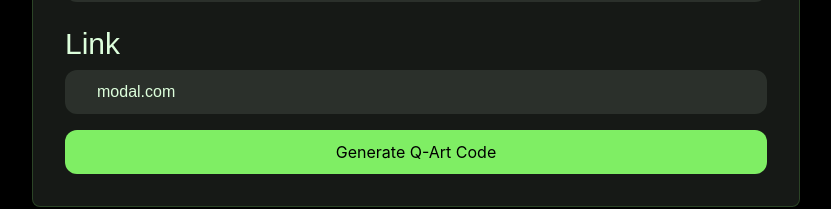
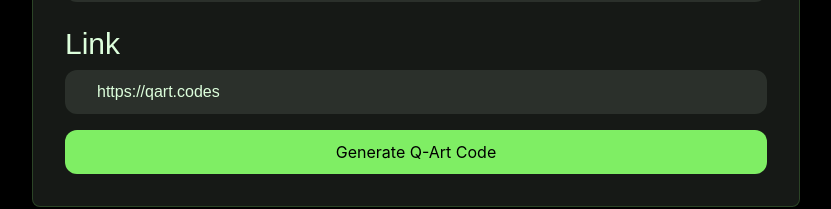
Before and after one commit to charlesfrye/qart-codes, a React (Vite) app: page / in a window 1280 px wide. Shown: the part 428-637 px from the top of the page, without its empty margins (224-1055 px from the left). Built offline with nearby package versions, Linux system fonts and the light colour scheme; a web font is replaced by a local one.

Commit message:
switch default URL to point to site, better for virality (#42)

```diff
--- a/src/App.tsx
+++ b/src/App.tsx
@@ -26,7 +26,7 @@
   const [prompt, setPrompt] = useState(
     `neon green cubes, rendered in blender, trending on artstation, deep colors, cyberpunk aesthetic, striking contrast, hyperrealistic`
   );
-  const [qrCodeValue, setQRCodeValue] = useState(`modal.com`);
+  const [qrCodeValue, setQRCodeValue] = useState(`https://qart.codes`);
 
   const [loading, setLoading] = useState(false);
   const [jobID, setJobID] = useState<string | null>(null);
```
